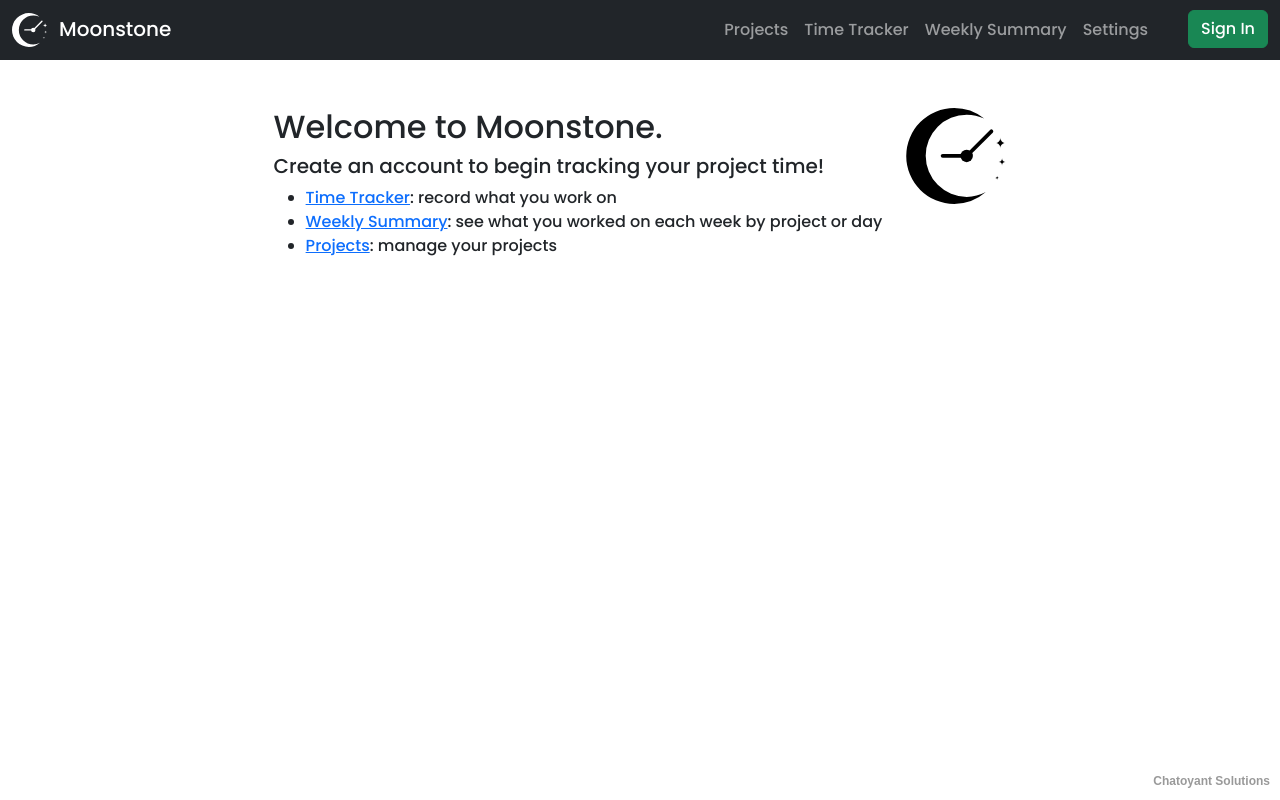
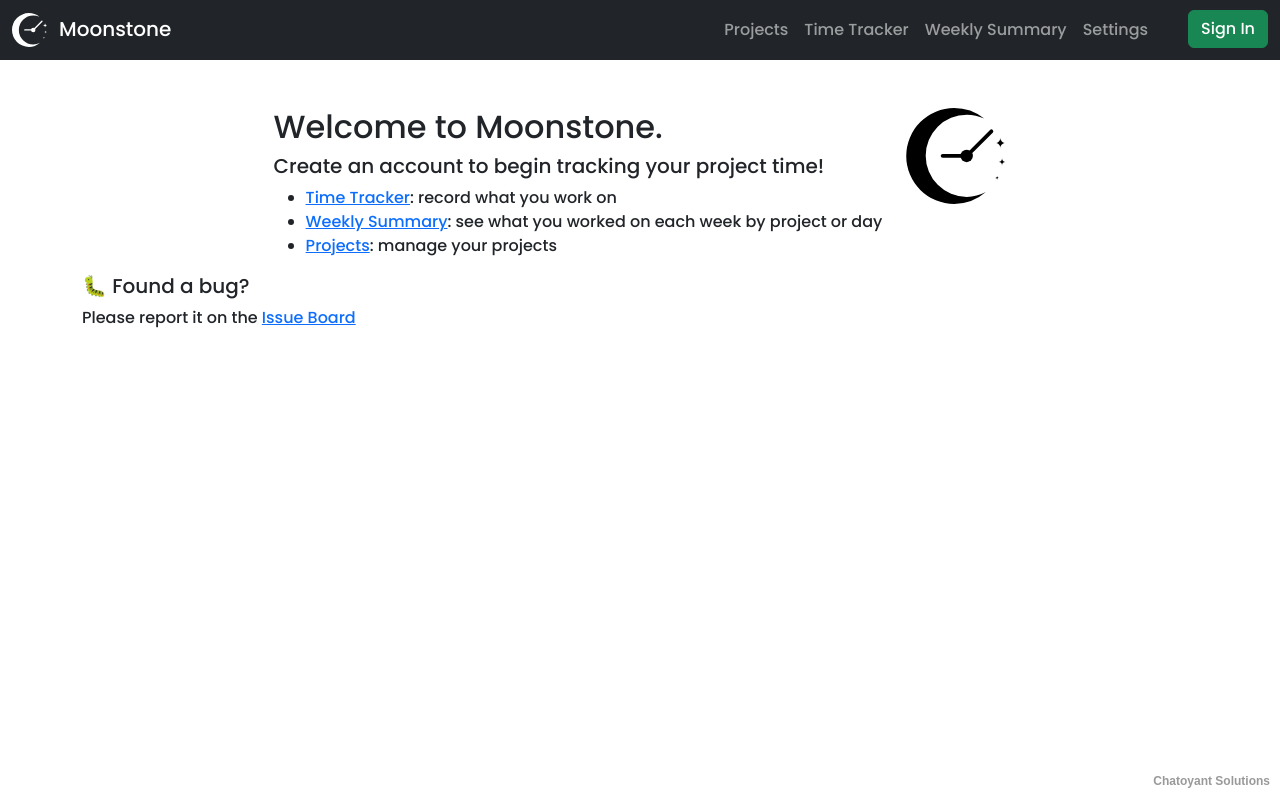
Before and after one commit to BradleyHendrickson/Moonstone, a Next.js app: page / in a window 1280 px wide. Built offline with nearby package versions, Linux system fonts and the light colour scheme; no server answers.

Commit message:
add issue board link to homepage

```diff
--- a/app/page.jsx
+++ b/app/page.jsx
@@ -43,6 +43,17 @@ export default async function Index() {
 				</Col>
 			</Row>
 
+			<Row>
+				<Col>
+					<h5>
+						🐛 Found a bug?
+					</h5>
+					<p>
+						Please report it on the <Link href="https://github.com/BradleyHendrickson/Moonstone/issues">Issue Board</Link>
+					</p>
+				</Col>
+			</Row>
+
 			<div className="footer-text">Chatoyant Solutions</div>
 		</Container>
 	);
```
